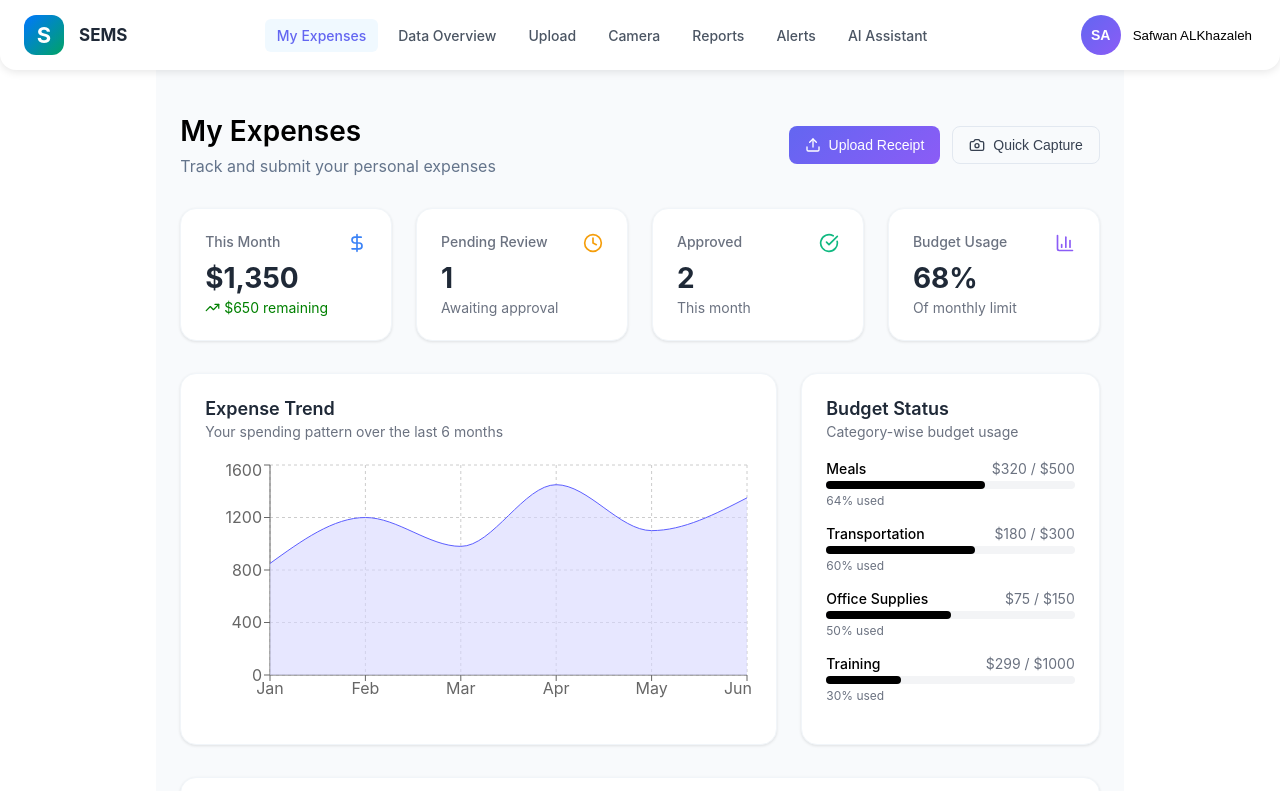
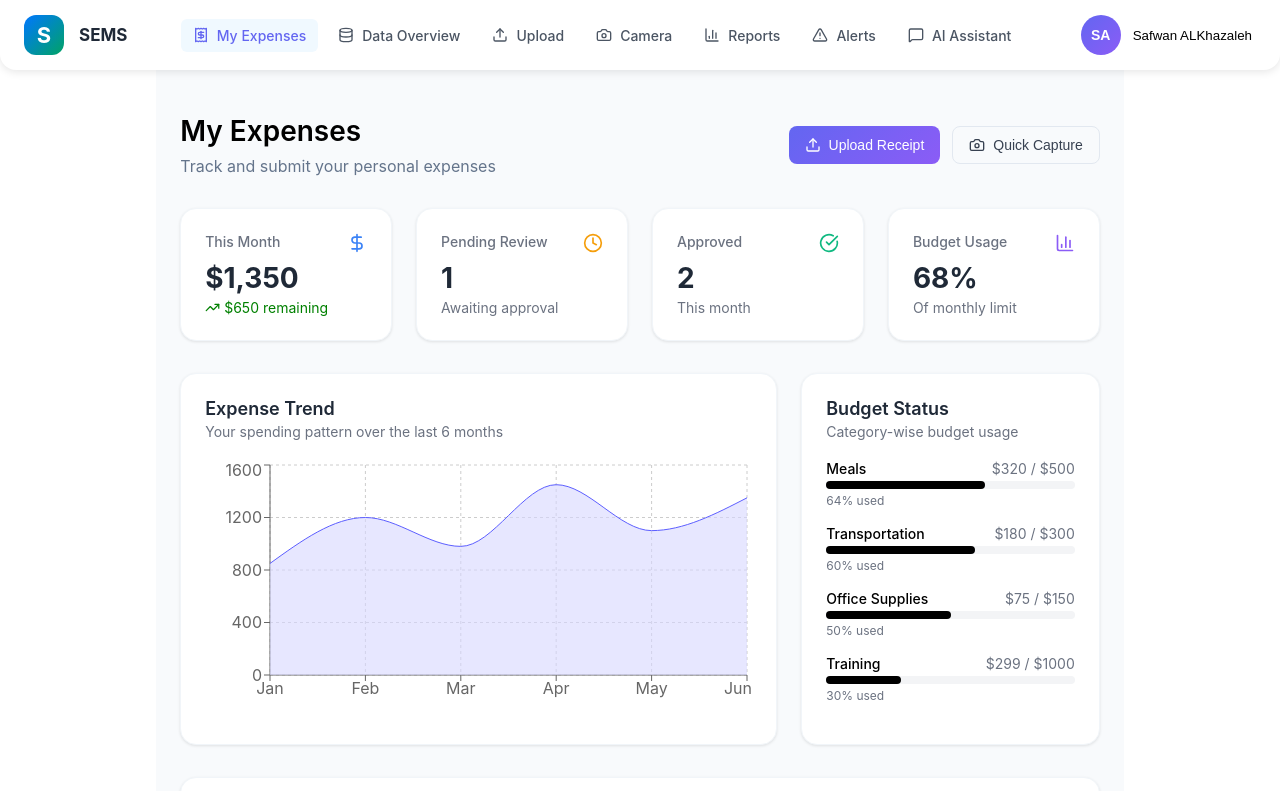
Before and after one commit to safwandx2002-create/SEMS-Project, a React (Vite) app: page /dashboard in a window 1280 px wide. Shown: the top 791 px of the page. Built offline with nearby package versions, Linux system fonts and the light colour scheme; the HTML template or start-up script is replaced by a standard one.

Commit message:
added icons for navItems

```diff
--- a/src/Components/Dashboard/Dashboard.jsx
+++ b/src/Components/Dashboard/Dashboard.jsx
@@ -35,9 +35,14 @@ import {
   TrendingDown,
   FileDown,
   ChartColumn,
-  Circle
+  Circle,
+  Receipt,
+  Bot,
+  Database,
+  MessageSquare,
+  Icon
 } from "lucide-react";
-import { icon } from "@fortawesome/fontawesome-svg-core";
+
 
 
 
@@ -151,6 +156,16 @@ const navItems = [
   "Alerts",
   "AI Assistant",
 ];
+
+const icons = {
+  "My Expenses": <Receipt size={16} />,
+  "Data Overview": <Database size={16} />,
+  "Upload": <Upload size={16} />,
+  "Camera": <Camera size={16} />,
+  "Reports": <ChartColumn size={16} />,
+  "Alerts": <AlertTriangle size={16} />,
+  "AI Assistant": <MessageSquare size={16} />,
+};
 
 const sectionContent = {
   "My Expenses": {
@@ -2046,8 +2061,12 @@ const pieData = categoryData.map(item => ({
                 borderRadius: "6px",
                 color: activeItem === item ? "#6366f1" : "#4b5563",
                 background: activeItem === item ? "#f0f9ff" : "transparent",
+                display: "flex",
+                alignItems: "center",
+                gap: "8px"
               }}
             >
+              {icons[item]}
               {item}
             </span>
           ))}
```
